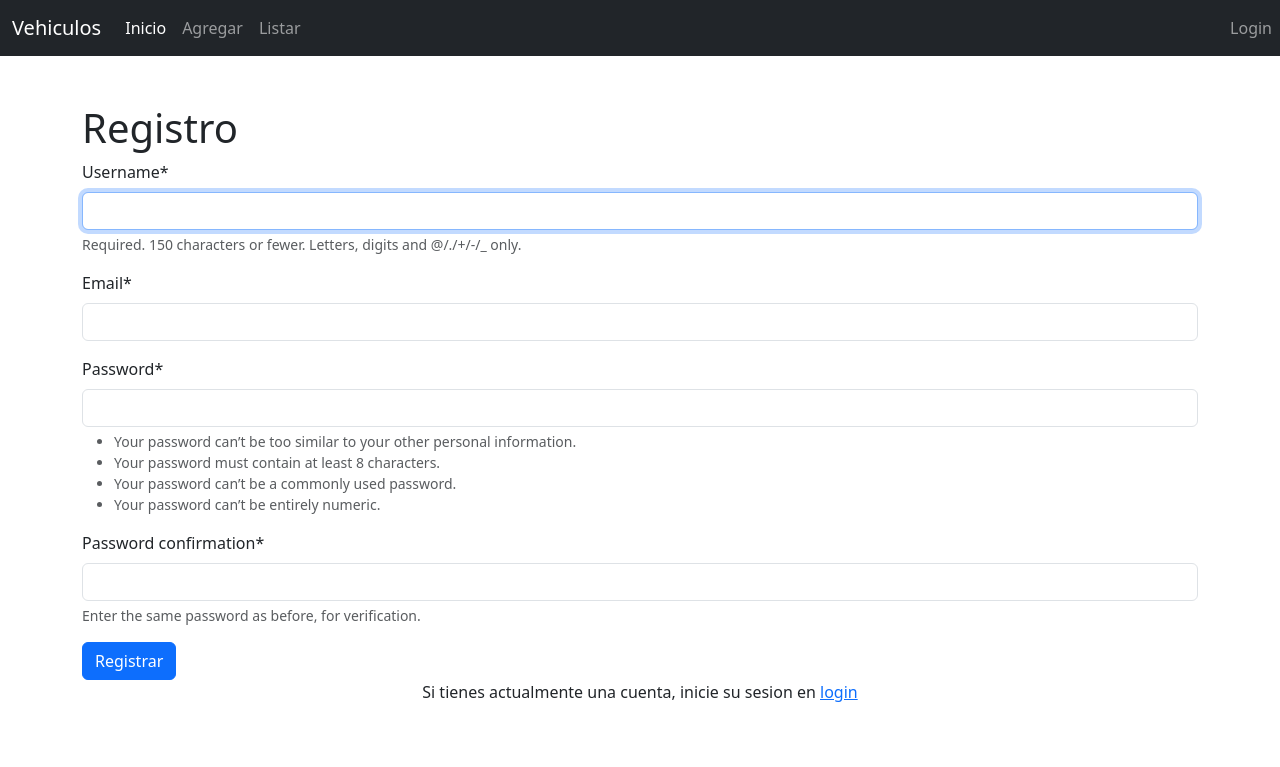
After one commit to IveMery/app, a Django app: page /vehiculo/registro/ in a window 1280 px wide. The commit adds this page. Shown: the top 767 px of the page. Run offline with Django 4.2, Linux system fonts and the light colour scheme; some libraries are stand-ins or nearby versions.

Commit message:
agregando templates y models

```diff
--- a/config/settings.py
+++ b/config/settings.py
@@ -42,6 +42,10 @@ INSTALLED_APPS = [
     'crispy_forms',
     'crispy_bootstrap5',
 ]
+
+#agregar templates packs
+CRISPY_ALLOWED_TEMPLATE_PACKS = "bootstrap5"
+CRISPY_TEMPLATE_PACK ="bootstrap5"
 
 MIDDLEWARE = [
     'django.middleware.security.SecurityMiddleware',
--- a/templates/menu.html
+++ b/templates/menu.html
@@ -15,10 +15,26 @@
             <a class="nav-link" href="{% url 'addform' %}">Agregar</a>
           </li>
           <li class="nav-item">
-            <a class="nav-link" href="{% url 'listar' %}" >Listar</a>
+            <a class="nav-link" href="{% url 'listar' %}">Listar</a>
           </li>
         </ul>
       </div>
     </div>
+    <div class="collapse navbar-collapse" id="navbarText">
+      <ul class="navbar-nav mr-auto">
+        {% if user.is_authenticated %}
+          <li class="nav-item">
+            <a class="nav-link" href="/vehiculo/logout">Salir</a>
+          </li>
+          <li class="nav-item">
+            <a class="nav-link" href="#">Hola {{user.username}}</a>
+          </li>
+        {% else %}
+          <li class="nav-item">
+            <a class="nav-link" href="/vehiculo/login">Login</a>
+          </li>
+        {% endif %}
+      </ul>
+    </div>
   </nav>
 {% endblock %}
--- /dev/null
+++ b/templates/registro.html
@@ -0,0 +1,18 @@
+{% include "menu.html" %}
+{% block content %}
+    {% load crispy_forms_tags %}
+
+    <!-- registro -->
+    <div class="container py-5">
+        <h1>Registro</h1>
+        <form method="POST">
+            {% csrf_token %}
+            {{ register_form|crispy }}
+            <button class="btn btn-primary" type="submit">Registrar</button>
+        </form>
+        <p class="text-center">
+            Si tienes actualmente una cuenta, inicie su sesion en
+            <a href="/login">login</a>
+        </p>
+    </div>
+{% endblock %}
--- a/vehiculo/forms.py
+++ b/vehiculo/forms.py
@@ -1,8 +1,24 @@
 from django import forms
 
 from .models import VehiculoModel
+from django.contrib.auth.forms import UserCreationForm
+from django.contrib.auth.models import User
 
 class VehiculoForm(forms.ModelForm):
     class Meta:
         model = VehiculoModel
         fields ="__all__"
+
+class RegistroUsuarioForm(UserCreationForm):
+    email = forms.EmailField(required=True)
+
+    class Meta:
+        model = User
+        fields = ("username","email","password1","password2")
+
+    def save(self,commit=True):
+        user = super(RegistroUsuarioForm, self).save(commit=False)
+        user.email =self.cleaned_data['email']
+        if commit:
+            user.save()
+        return user
--- a/vehiculo/urls.py
+++ b/vehiculo/urls.py
@@ -3,7 +3,9 @@ from .views import *
 
 urlpatterns = [
     path('', indexView, name = 'index'),
-    path('add',addVehiculo , name = 'addform'),
-    path('listar',listarView , name ='listar')
-
+    path('add/',addVehiculo , name = 'addform'),
+    path('listar/',listarView , name ='listar'),
+    path('registro/',registro_view,name="registro"),
+    path('login/', login_view, name="login"),
+    path('listar/', listar_vehiculo, name = 'listar'),
 ]
--- a/vehiculo/views.py
+++ b/vehiculo/views.py
@@ -1,6 +1,14 @@
 from django.shortcuts import render
 from django.contrib import messages
-from .forms import VehiculoForm
+from .forms import VehiculoForm,RegistroUsuarioForm
+from tokenize import PseudoExtras
+from django.contrib.auth import login
+from django.http import HttpResponse,HttpResponseRedirect
+from django.contrib.auth import login,authenticate
+from django.contrib.auth.forms import AuthenticationForm
+from django.contrib.auth.models import Permission
+from django.contrib.contenttypes.models import ContentType
+from .models import VehiculoModel
 
 def indexView(request):
     template_name = 'index.html'
@@ -19,3 +27,57 @@ def addVehiculo(request):
 def listarView(request):
     template_name = 'listar.html'
     return render(request,"listar.html")
+
+
+#registro
+def registro_view(request):
+    if request.method == "POST":
+        form = RegistroUsuarioForm(request.POST)
+        if form.is_valid():
+            content_type =ContentType.objects.get_for_model(VehiculoModel)
+            visualizar_catalogo = Permission.objects.get(codename='visualizar_catalogo',content_type=content_type)
+            user = form.save()
+            user.user_permissions.add(visualizar_catalogo)
+            login(request,user)
+            messages.success(request, "Registrado Satisfactoriamente")
+            return HttpResponseRedirect('/')
+
+        messages.error(request, "Registro invalido.Algunos datos no son correctos")
+    form = RegistroUsuarioForm()
+    context = { "register_form" : form }
+    return render(request, "registro.html", context)
+
+#login
+def login_view(request):
+    if request.method == "POST":
+        form = AuthenticationForm(request, data=request.POST)
+        if form.is_valid():
+            username = form.cleaned_data.get('username')
+            password = form.cleaned_data.get('password')
+            user = authenticate(username=username,password=password)
+            if user is not None:
+                login(request, user)
+                messages.info(request, f"Iniciaste sesion como : {username}.")
+                return HttpResponseRedirect('/')
+            else:
+                messages.error(request, "Invalido username o password")
+        else:
+             messages.error(request,"Invalido username o password")
+
+
+    form = AuthenticationForm()
+    context = {"login_form": form}
+    return render(request, "login.html", context)
+
+def listar_vehiculo(request):
+    vehiculos =VehiculoModel.objects.all()
+    context = { 'lista_vehiculos': vehiculos}
+    return render(request, 'listar.html', context)
+
+
+"""
+def logout_view(request):
+    logout(request)
+    messages.info(request, "Se ha cerrado la sesion satisfactoriamente. ")
+    return HttpResponseRedirect('/menu')
+"""
```
Also changed, not shown: templates/listar.html (+48 -3 lines), templates/login.html (added, +16 -0 lines), vehiculo/models.py (+6 -1 lines), db.sqlite3.
